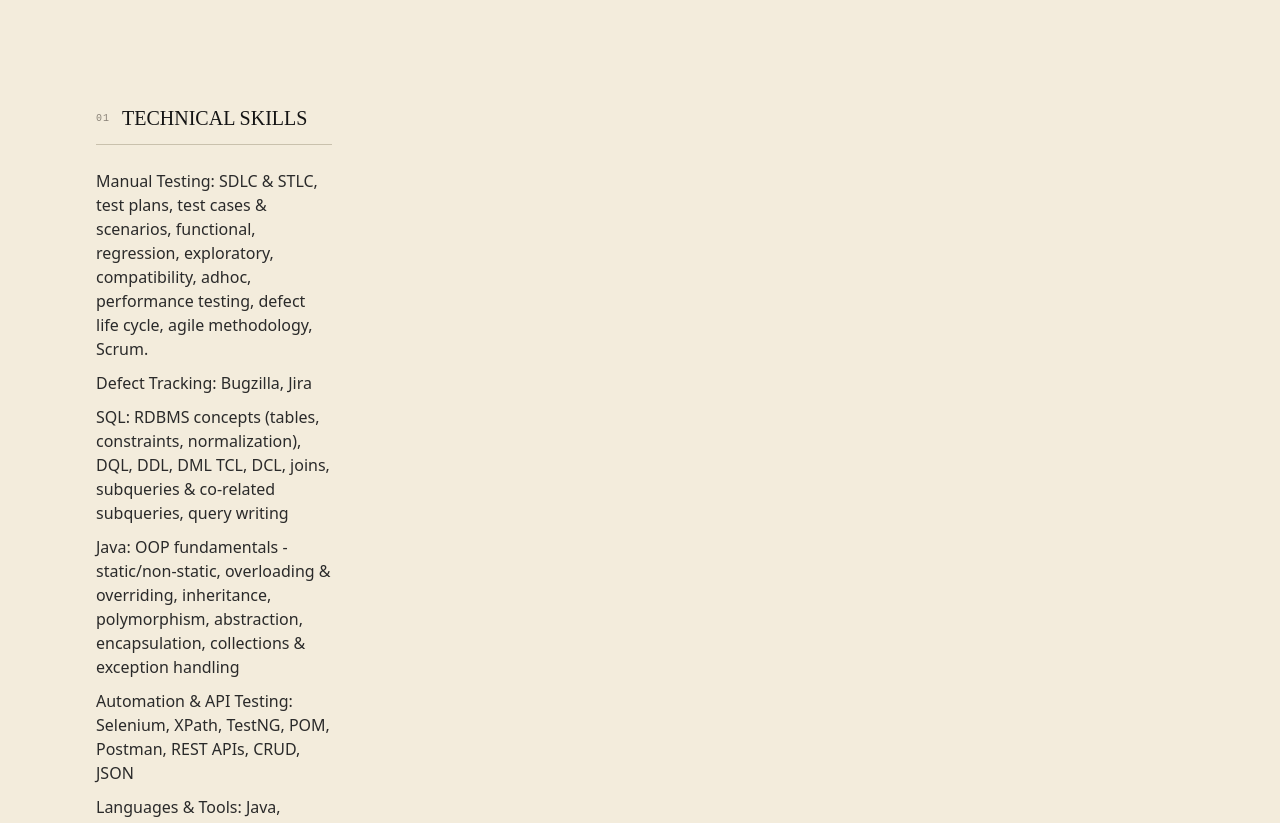
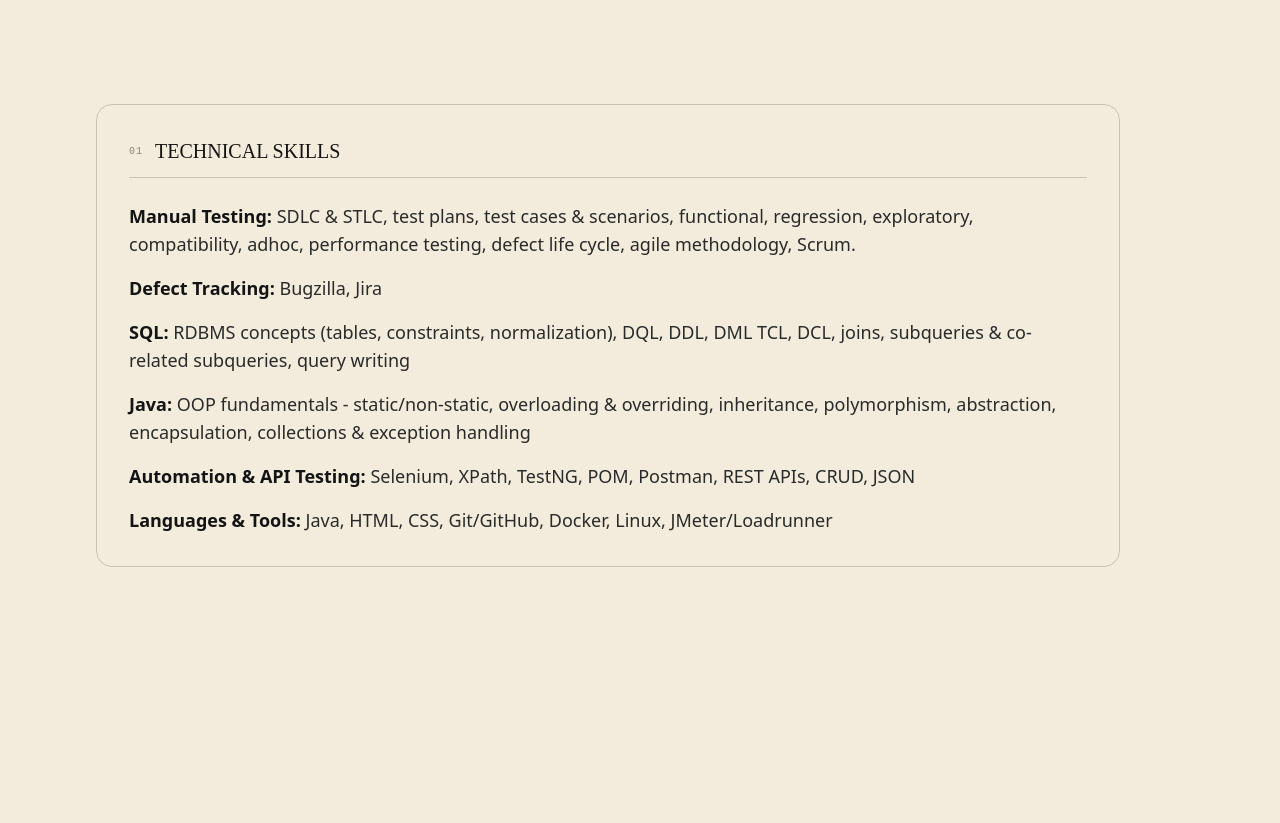
Before and after one commit to AkshathaaRk/AkshathaaRk.github.io, a Next.js app: page / in a window 1280 px wide. Shown: the part 5557-6380 px from the top of the page. Built offline with nearby package versions, Linux system fonts and the light colour scheme.

Commit message:
Improve skills section alignment and emphasize key headings
Co-authored-by: AkshathaaRk <165135756+AkshathaaRk@users.noreply.github.com>

```diff
--- a/app/components/Skills.tsx
+++ b/app/components/Skills.tsx
@@ -7,12 +7,30 @@ const groups = [
   {
     title: 'TECHNICAL SKILLS',
     items: [
-      'Manual Testing: SDLC & STLC, test plans, test cases & scenarios, functional, regression, exploratory, compatibility, adhoc, performance testing, defect life cycle, agile methodology, Scrum.',
-      'Defect Tracking: Bugzilla, Jira',
-      'SQL: RDBMS concepts (tables, constraints, normalization), DQL, DDL, DML TCL, DCL, joins, subqueries & co-related subqueries, query writing',
-      'Java: OOP fundamentals - static/non-static, overloading & overriding, inheritance, polymorphism, abstraction, encapsulation, collections & exception handling',
-      'Automation & API Testing: Selenium, XPath, TestNG, POM, Postman, REST APIs, CRUD, JSON',
-      'Languages & Tools: Java, HTML, CSS, Git/GitHub, Docker, Linux, JMeter/Loadrunner',
+      {
+        label: 'Manual Testing',
+        details:
+          'SDLC & STLC, test plans, test cases & scenarios, functional, regression, exploratory, compatibility, adhoc, performance testing, defect life cycle, agile methodology, Scrum.',
+      },
+      { label: 'Defect Tracking', details: 'Bugzilla, Jira' },
+      {
+        label: 'SQL',
+        details:
+          'RDBMS concepts (tables, constraints, normalization), DQL, DDL, DML TCL, DCL, joins, subqueries & co-related subqueries, query writing',
+      },
+      {
+        label: 'Java',
+        details:
+          'OOP fundamentals - static/non-static, overloading & overriding, inheritance, polymorphism, abstraction, encapsulation, collections & exception handling',
+      },
+      {
+        label: 'Automation & API Testing',
+        details: 'Selenium, XPath, TestNG, POM, Postman, REST APIs, CRUD, JSON',
+      },
+      {
+        label: 'Languages & Tools',
+        details: 'Java, HTML, CSS, Git/GitHub, Docker, Linux, JMeter/Loadrunner',
+      },
     ],
   },
 ];
@@ -28,23 +46,24 @@ export default function Skills() {
           italic="work with"
         />
 
-        <div className="grid md:grid-cols-2 lg:grid-cols-4 gap-10 md:gap-12">
+        <div className="max-w-5xl">
           {groups.map((g, i) => (
             <SectionReveal key={g.title} delay={i * 0.08}>
-              <div>
+              <div className="rounded-2xl border border-ink-line p-6 md:p-8">
                 <div className="flex items-center gap-3 mb-6 pb-3 border-b border-ink-line">
                   <span className="mono text-[10px] uppercase tracking-widest text-ink-faint">
                     0{i + 1}
                   </span>
                   <h3 className="serif text-xl text-ink">{g.title}</h3>
                 </div>
-                <ul className="space-y-2.5">
+                <ul className="space-y-4">
                   {g.items.map((item) => (
                     <li
-                      key={item}
-                      className="text-ink-soft text-base hover:text-ink transition-colors cursor-default"
+                      key={item.label}
+                      className="text-ink-soft text-base md:text-lg leading-relaxed hover:text-ink transition-colors cursor-default"
                     >
-                      {item}
+                      <strong className="font-semibold text-ink">{item.label}:</strong>{' '}
+                      {item.details}
                     </li>
                   ))}
                 </ul>
```
